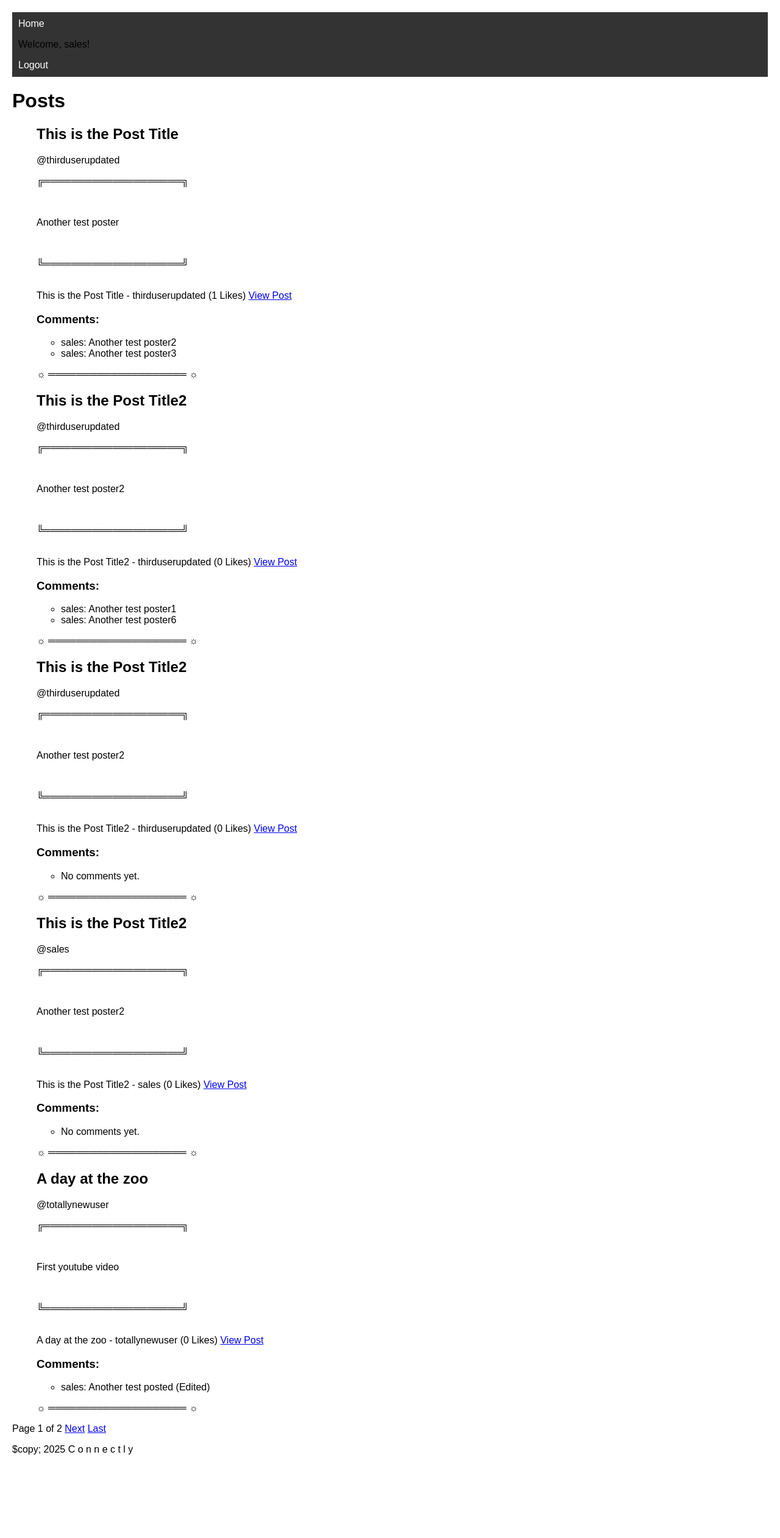
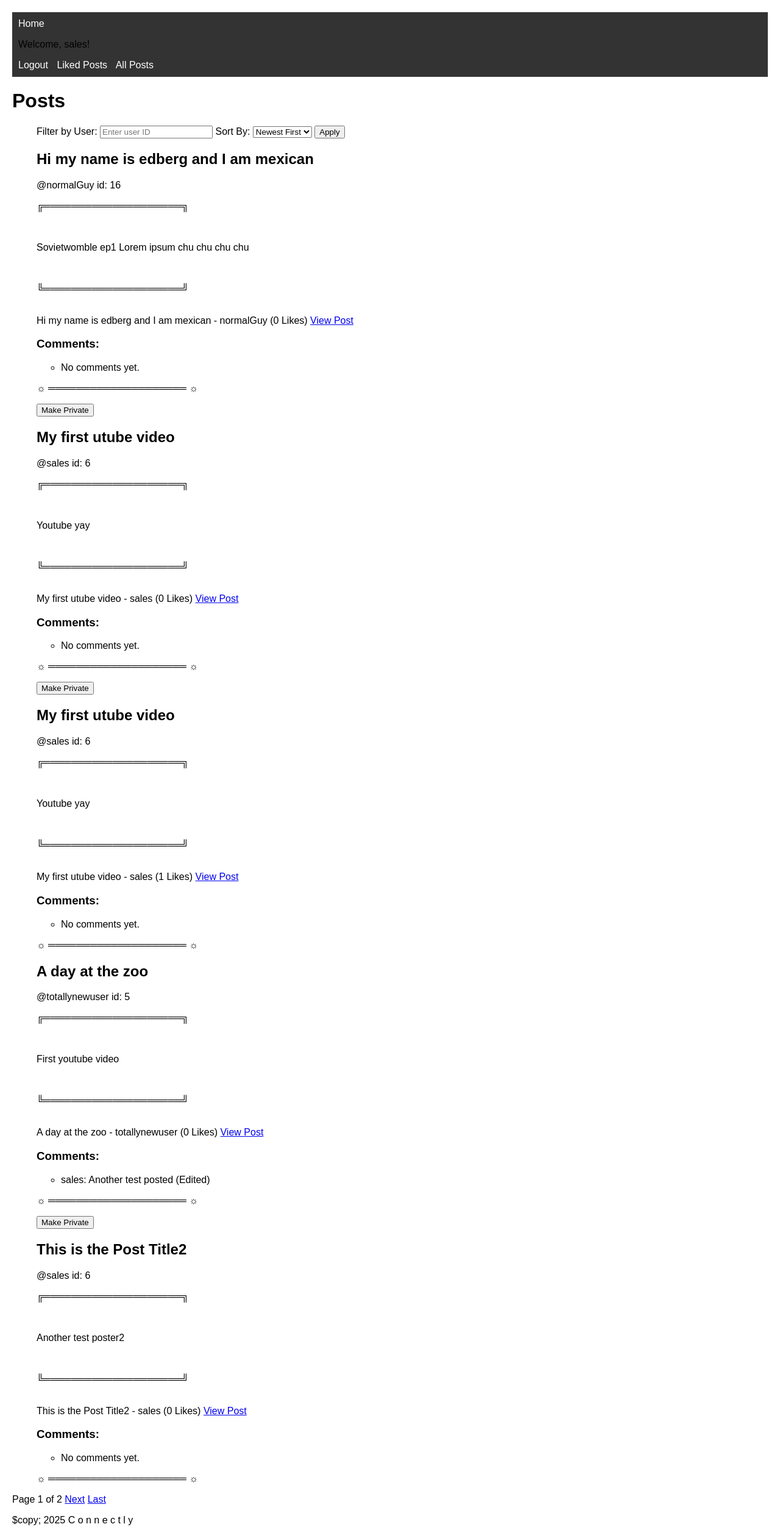
Before and after one commit to josephmmu/Group10ConnectlyProject, a Django app: page /posts/ in a window 1280 px wide. Shown: the whole page at 61% size. Before the commit the page ends 2385 px from the top, so only its background shows below. Run offline with Django 5.2, Linux system fonts and the light colour scheme; a user stored in the database is signed in; data comes from the database, SQL or seed files in the repository; both versions use the stored data as it was after the commit.

Commit message:
added filtering and sorting

```diff
--- a/connectly_project/posts/models.py
+++ b/connectly_project/posts/models.py
@@ -15,6 +15,7 @@ class Post (models.Model):
     post_type = models.CharField(max_length=10, choices=POST_TYPES.items(), default='text')
     title = models.CharField(max_length=255, default='defaulttitle')  # Title field added
     content = models.TextField(blank=True, null=True)
+    is_private = models.BooleanField(default=False)  # New field
     likes = models.ManyToManyField(User, related_name="liked_posts", blank=True)
     metadata = models.JSONField(default=dict, blank=True, null=True)
     created_at = models.DateTimeField(auto_now_add=True)
--- a/connectly_project/posts/templates/base.html
+++ b/connectly_project/posts/templates/base.html
@@ -20,8 +20,12 @@
         <p>Welcome, {{ user.username }}!</p>
             <a href="{% url 'logout' %}">Logout</a>
         {% else %}
-            <a href="{% url 'logout' %}">Logout</a>
+            <a href="{% url 'logout' %}">Log    out</a>
         {% endif %}
+
+        <a href="?liked=true">Liked Posts</a>
+        <a href="?liked=false">All Posts</a>
+
     </nav>
 
     <main>
--- a/connectly_project/posts/templates/index.html
+++ b/connectly_project/posts/templates/index.html
@@ -4,12 +4,47 @@
 {% block title %}Home - My Blog{% endblock %}
 
 {% block content %}
+
+<!-- {% for post in posts %}
+    <h2>{{ post.title }}</h2>
+    <p>Liked by: {{ post.author.username }}</p>
+{% endfor %} -->
+
     <h1>Posts</h1>
         <ul id="post-list">
+
+            <!-- Filter and Sort code -->
+            <form method="GET" action="">
+                <!-- Filter by user -->
+                <label for="user">Filter by User:</label>
+                <input type="text" name="user" id="user" placeholder="Enter user ID" value="{{ request.GET.user }}">
+
+                <!-- Sorting options -->
+                <label for="sort">Sort By:</label>
+                <select name="sort" id="sort">
+                    <option value="-created_at" {% if request.GET.sort == "-created_at" %}selected{% endif %}>Newest First</option>
+                    <option value="created_at" {% if request.GET.sort == "created_at" %}selected{% endif %}>Oldest First</option>
+                </select>
+
+                <!-- Submit button -->
+                <button type="submit">Apply</button>
+            </form>
+
+            <!-- Code to display Posts -->
             {% for post in posts %}
+                {% if post.author == request.user %}
+                    <form action="{% url 'toggle_privacy' post.id %}" method="POST">
+                        {% csrf_token %}
+                        <button type="submit">
+                            {% if post.is_private %} Make Public {% else %} Make Private {% endif %}
+                        </button>
+                    </form>
+                {% endif %}
+
                 <div class="post-header">
                     <h2>{{ post.title }}</h2>
-                    <p> @{{post.author }}</p>
+                    <p> @{{post.author }}  id: {{ post.author.id }}</p>
+                    <p> </p>
                 </div>
 
                 <p>╔════════════════════╗</p>
--- a/connectly_project/posts/urls.py
+++ b/connectly_project/posts/urls.py
@@ -6,7 +6,7 @@ from .views import UserViewSet, CommentViewSet
 from rest_framework.authtoken.views import obtain_auth_token
 from .views import login_view, logout_view, like_post, post_detail
 
-from .views import post_list, edit_posts, delete_post
+from .views import post_list, edit_posts, delete_post , toggle_privacy
 
 router = DefaultRouter()
 router.register(r'users', UserViewSet, basename = 'user')
@@ -29,7 +29,7 @@ urlpatterns = [
     path('post/<int:post_id>/like/', like_post, name="like_post"),
 
     path("post/<int:post_id>/edit/", edit_posts, name="edit_post"),
-    path("post/<int:post_id>/delete/", delete_post, name="delete_post")
+    path("post/<int:post_id>/delete/", delete_post, name="delete_post"),
 
-
+    path('toggle-privacy/<int:post_id>/', views.toggle_privacy, name ='toggle_privacy'),
 ]
--- a/connectly_project/posts/views.py
+++ b/connectly_project/posts/views.py
@@ -26,18 +26,60 @@ from django.core.paginator import Paginator
 from django.core.exceptions import PermissionDenied
 from posts.forms import PostForm
 
+from django.db.models import Q
+
 # function to run gui site
+
+@login_required
+def liked_posts(request):
+    user = request.user  # Get the currently logged-in user
+    liked_posts = Post.objects.filter(likes=user)  # Filter posts the user liked
+    return render(request, "liked_posts.html", {"posts": liked_posts})
+
+@login_required
+def toggle_privacy(request, post_id):
+    post = get_object_or_404(Post, id=post_id, author=request.user)
+    post.is_private = not post.is_private
+    post.save()
+    return redirect("post-list")
+
 
 # List of Posts Page
 @login_required
 def post_list(request):
-    posts = Post.objects.all() #to order posts
+
+    user = request.user
+
+    # For showing liked posts
+    show_liked = request.GET.get("liked") == "true"  # Check if the user wants to filter liked posts
+    if show_liked:
+        posts = Post.objects.filter(likes=user)  # Show only liked posts
+    else:
+        posts = Post.objects.all()  # Show all posts
+
+
+    # For private/public posts and only allowing admins view access
+    if user.is_staff:  # Admins/Staff can see all posts
+        posts = Post.objects.all()
+    else:  # Regular users only see public posts or their own private posts
+        posts = Post.objects.filter(Q(is_private=False) | Q(author=user))
+
+    # Sort logic
+    user_id = request.GET.get('user')
+    sort_by = request.GET.get('sort', '-created_at')
+
+    posts = Post.objects.all().order_by(sort_by) #to order posts
+    users = User.objects.all()
+
+    if user_id:
+        posts = posts.filter(author_id = user_id)
+
     paginator = Paginator(posts, 5) # Going to be showing 5 posts per page
 
     page_number = request.GET.get('page')
     posts = paginator.get_page(page_number)
 
-    return render(request, 'index.html', {'posts': posts})
+    return render(request, 'index.html', {'posts': posts, 'users': users, 'show_liked': show_liked})
 
 @login_required
 def post_detail(request, post_id):
```
Also changed, not shown: connectly_project/db.sqlite3, connectly_project/posts/migrations/0010_post_is_private.py (added).
